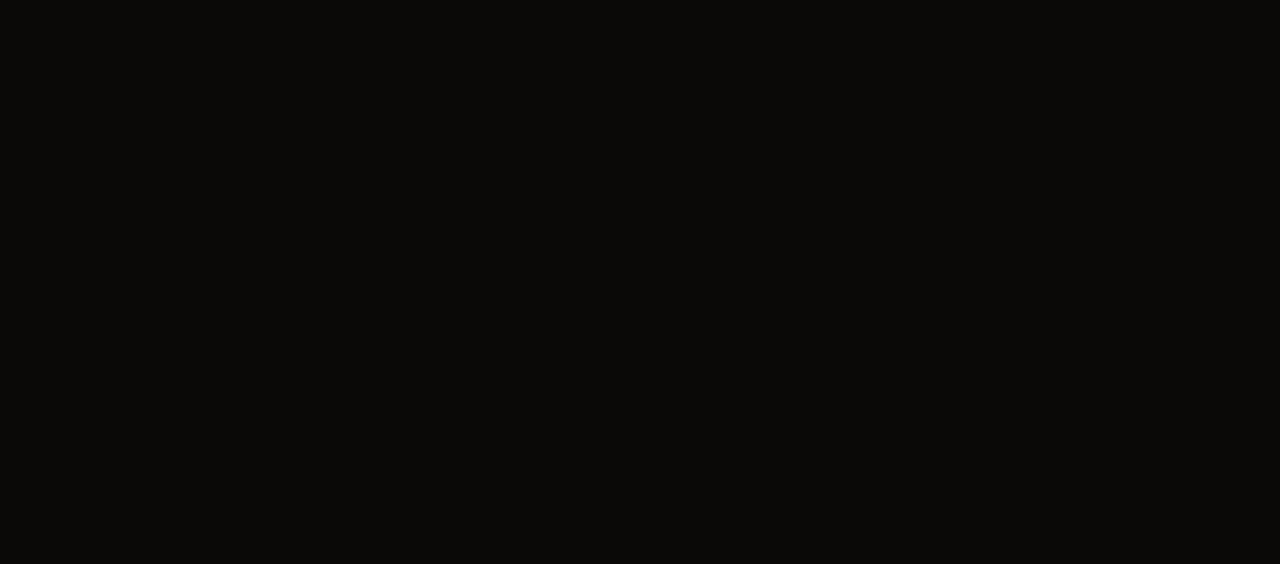
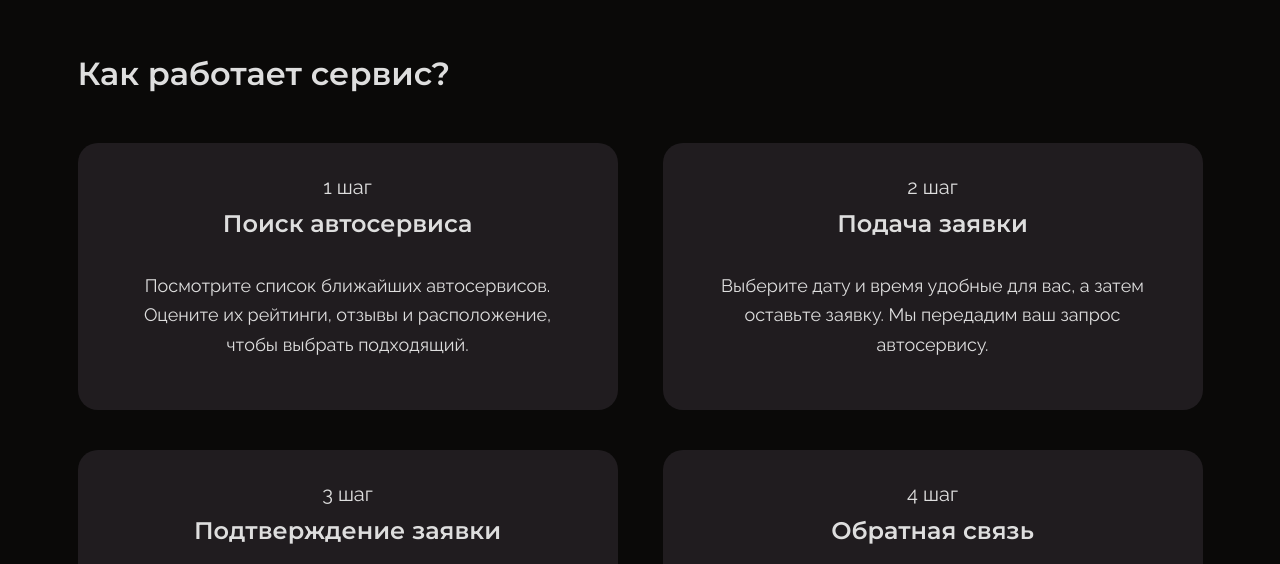
Before and after one commit to car-service-with-geolocation/frontend, a React (Create React App) app: page / in a window 1280 px wide. Shown: the part 236-800 px from the top of the page. Built offline with nearby package versions, Linux system fonts and the light colour scheme.

Commit message:
feat(components): create component HowServiceWorks

```diff
--- a/src/components/App/App.jsx
+++ b/src/components/App/App.jsx
@@ -5,7 +5,7 @@
 // import Search from '../Search/Search';
 // import AboutService from '../AboutService/AboutService';
 // import Feedback from '../Feedback/Feedback';
-// import HowServiceWorks from '../HowServiceWorks/HowServiceWorks';
+import HowServiceWorks from '../HowServiceWorks/HowServiceWorks';
 // import MainPage from '../MainPage/MainPage';
 // import BestService from '../BestService/BestService';
 // import Modal from '../Modal/Modal';
@@ -37,6 +37,7 @@ function App() {
   return (
     <div className={style.app}>
       <Header />
+      <HowServiceWorks />
       {/* <Routes>
         <Route path="/" element={<MainPage />} />
         <Route path="/login"
--- /dev/null
+++ b/src/components/HowServiceWorks/HowServiceWorks.jsx
@@ -0,0 +1,45 @@
+import styles from './style/style.module.css';
+
+function HowServiceWorks() {
+  return (
+    <section className={styles.wrapper}>
+      <h2 className={styles.header}>Как работает сервис?</h2>
+      <div className={styles.cardsWrapper}>
+        <div className={styles.card}>
+          <p className={styles.cardStep}>1 шаг</p>
+          <h3 className={styles.cardHeader}>Поиск автосервиса</h3>
+          <p className={styles.cardDescription}>
+            Посмотрите список ближайших автосервисов. Оцените их рейтинги, отзывы и
+            расположение, чтобы выбрать подходящий.
+          </p>
+        </div>
+        <div className={styles.card}>
+          <p className={styles.cardStep}>2 шаг</p>
+          <h3 className={styles.cardHeader}>Подача заявки</h3>
+          <p className={styles.cardDescription}>
+            Выберите дату и время удобные для вас, а затем оставьте заявку. Мы передадим
+            ваш запрос автосервису.
+          </p>
+        </div>
+        <div className={styles.card}>
+          <p className={styles.cardStep}>3 шаг</p>
+          <h3 className={styles.cardHeader}>Подтверждение заявки</h3>
+          <p className={styles.cardDescription}>
+            После успешного оформления заявки автосервис свяжется с вами для подтверждения
+            даты и времени обслуживания.
+          </p>
+        </div>
+        <div className={styles.card}>
+          <p className={styles.cardStep}>4 шаг</p>
+          <h3 className={styles.cardHeader}>Обратная связь</h3>
+          <p className={styles.cardDescription}>
+            Поделитесь своим мнением об оказанной услуге. Расскажите о вашем опыте,
+            помогая другим пользователям выбрать лучший автосервис.
+          </p>
+        </div>
+      </div>
+    </section>
+  );
+}
+
+export default HowServiceWorks;
--- /dev/null
+++ b/src/components/HowServiceWorks/style/style.module.css
@@ -0,0 +1,64 @@
+.wrapper {
+  padding-bottom: 2px;
+  max-width: 1125px;
+  color: #dedede;
+  margin-top: 250px;
+}
+
+.header {
+  font-family: Montserrat;
+  font-size: 32px;
+  font-style: normal;
+  font-weight: 600;
+  line-height: normal;
+  padding: 0;
+  margin: 0 0 50px;
+}
+
+.cardsWrapper {
+  display: flex;
+  flex-wrap: wrap;
+  row-gap: 40px;
+  column-gap: 45px;
+}
+
+.card {
+  max-width: 440px;
+  max-height: 167px;
+  border-radius: 20px;
+  padding: 50px;
+  display: flex;
+  flex-direction: column;
+  background: rgba(123, 104, 126, 0.2);
+  justify-content: center;
+  align-items: center;
+  text-align: center;
+}
+
+.cardStep {
+  padding: 0;
+  margin: 0;
+  font-family: Raleway;
+  font-size: 20px;
+  font-style: normal;
+  font-weight: 400;
+  line-height: normal;
+}
+
+.cardHeader {
+  font-family: Montserrat;
+  font-size: 24px;
+  font-style: normal;
+  font-weight: 600;
+  line-height: normal;
+  padding: 0;
+  margin: 10px 0 15px;
+}
+
+.cardDescription {
+  font-family: Raleway;
+  font-size: 18px;
+  font-style: normal;
+  font-weight: 400;
+  line-height: 165%;
+}
```
